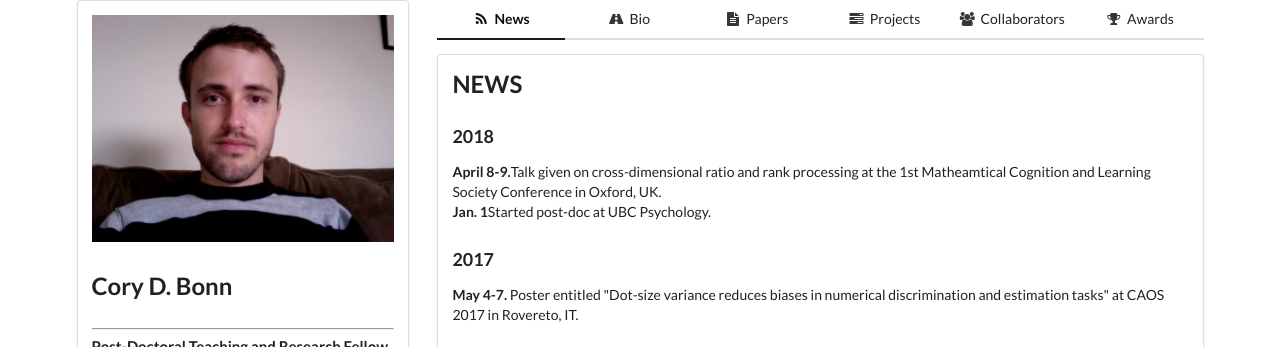
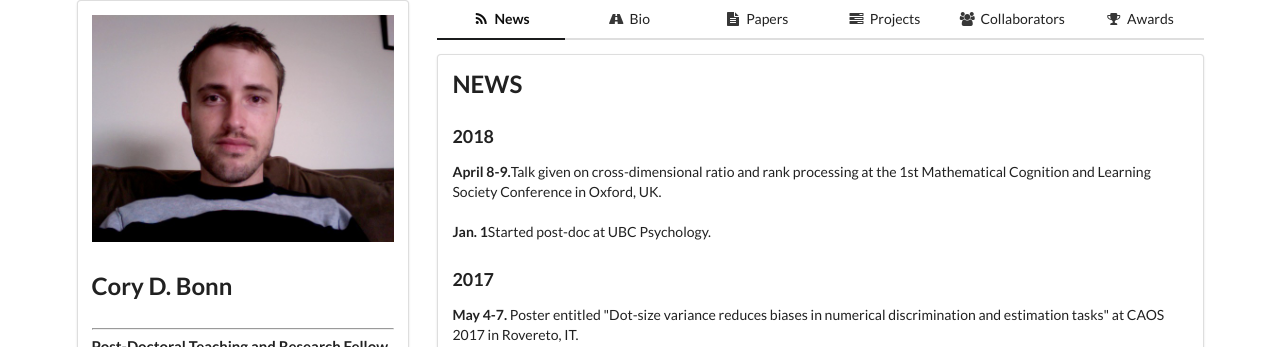
Before and after one commit to corydbonn/corydbonn.github.io, a plain HTML site: page index.html in a window 1280 px wide. Shown: the top 347 px of the page. Drawn offline with nearby package versions, Linux system fonts and the light colour scheme.

Commit message:
Fix spelling
Matheamatical to mathematical

```diff
--- a/index.html
+++ b/index.html
@@ -72,7 +72,7 @@
 					<div class="ui active tab segment" id="newsFeed" data-tab="news">
 						<h2>NEWS</h2>
 						<h3>2018</h2>
-						<text><span class="dat">April 8-9.</span>Talk given on cross-dimensional ratio and rank processing at the 1st Matheamtical Cognition and Learning Society Conference in Oxford, UK.</text><br>
+						<text><span class="dat">April 8-9.</span>Talk given on cross-dimensional ratio and rank processing at the 1st Mathematical Cognition and Learning Society Conference in Oxford, UK.</text><br><br>
 						<text><span class="dat">Jan. 1</span>Started post-doc at UBC Psychology.</text>
 						<h3>2017</h3>
 						<text><span class="dat">May 4-7.</span> Poster entitled "Dot-size variance reduces biases in numerical discrimination and estimation tasks" at CAOS 2017 in Rovereto, IT.</text>
```
